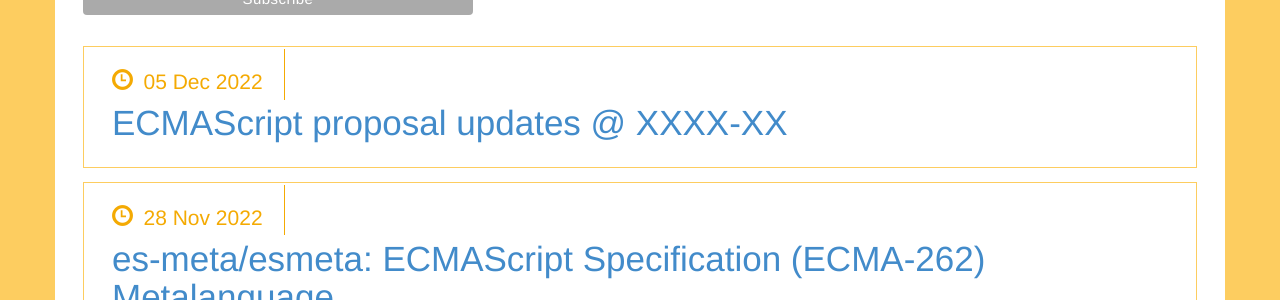
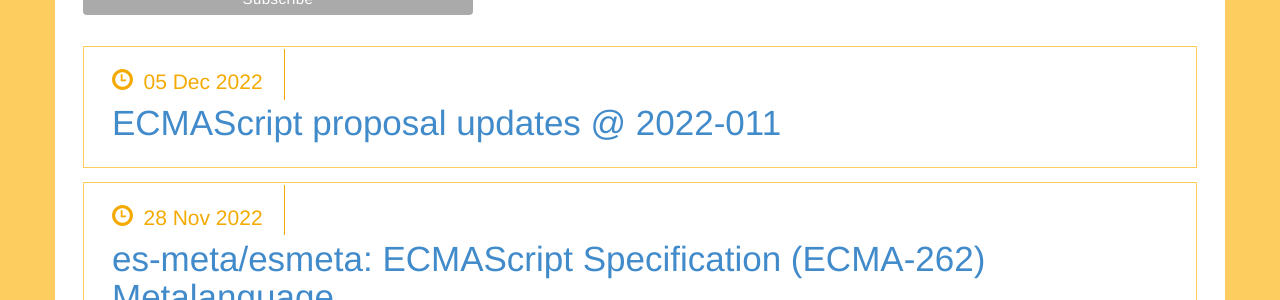
Before and after one commit to ecmascript-daily/ecmascript-daily.github.com, a Jekyll site: the page built from index.html, in a window 1280 px wide and 900 px high. Shown: the part 340-640 px from the top of the window. Built offline with Jekyll 4.4.1, drawn with Linux system fonts in a browser that asks for light colours; nearby versions of some CDN libraries; the list of posts is cut into pages by our own code; some of the changed lines change nothing that is shown.

Commit message:
Update 2022-12-06-ecmascript-proposal-update.md

```diff
--- a/_posts/2022/2022-12-06-ecmascript-proposal-update.md
+++ b/_posts/2022/2022-12-06-ecmascript-proposal-update.md
@@ -1,5 +1,5 @@
 ---
-title: "ECMAScript proposal updates @ XXXX-XX"
+title: "ECMAScript proposal updates @ 2022-011"
 author: azu
 layout: news
 date : 2022-12-05T23:24:42.110Z
@@ -12,7 +12,7 @@
 
 ---
 
-The changes of proposal's status @ [82th meeting of Ecma TC39][Agendas]
+The changes of proposal's status @ [93th meeting of Ecma TC39][Agendas]
 
 
 # ECMA-262
@@ -76,4 +76,4 @@
 - [ECMAScript Proposal Diff Tool](https://azu.github.io/ecmascript-proposals-json/)
 - [tc39/dataset: The automate track tc39 proposals](https://github.com/tc39/dataset)
 
-[Agendas]: https://github.com/tc39/agendas/blob/master/2021/04.md
+[Agendas]: https://github.com/tc39/agendas/blob/main/2022/11.md
```
